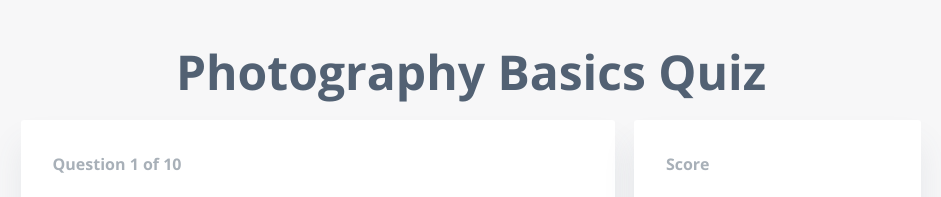
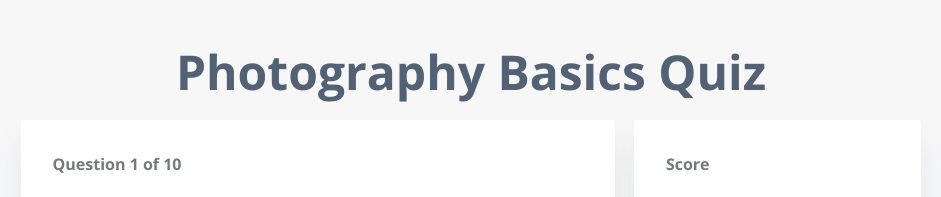
Before and after one commit to ncko/PhotographyQuiz, a plain HTML site: page index.html in a window 1280 px wide. Both pictures are taken after a click on the button "START QUIZ". Shown: the top 197 px of the page, without its empty margins (169-1110 px from the left). Drawn offline with nearby package versions, Linux system fonts and the light colour scheme.

Commit message:
Increase the color contrast between .card-heading and .card background

```diff
--- a/main.css
+++ b/main.css
@@ -71,7 +71,7 @@ button {
 
 .card-heading {
   font-size: 16px;
-  color: #A8B0B8;
+  color: #747a80;
 }
 
 
```
